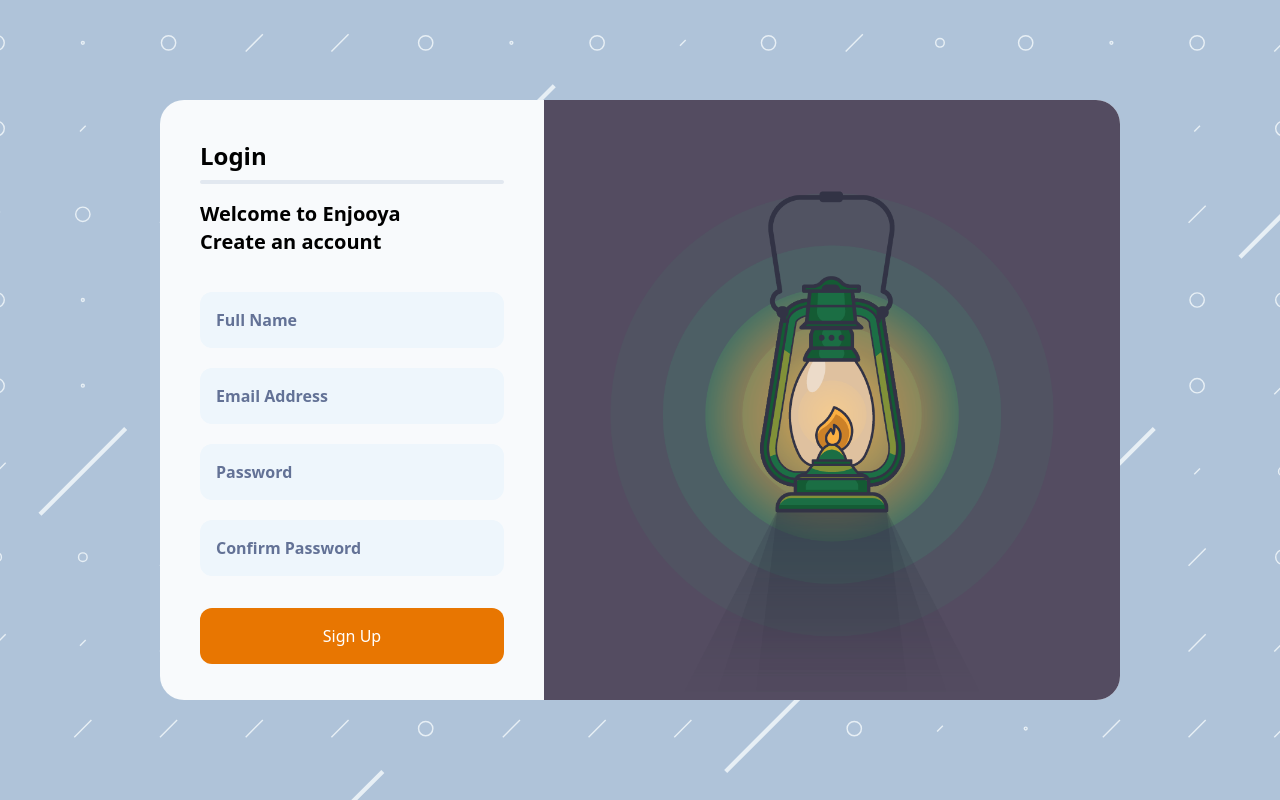
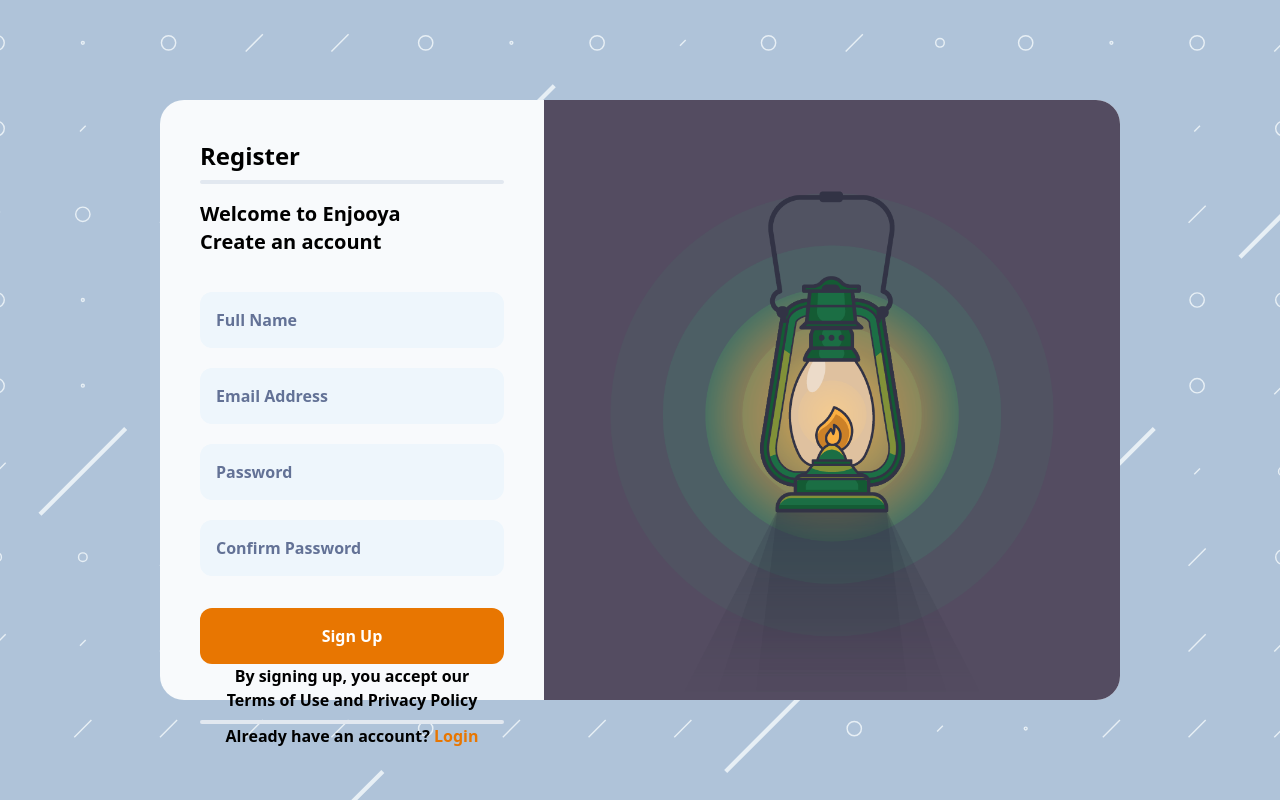
Before and after one commit to TriBhaskar/react-auth, a React (Vite) app: page / in a window 1280 px wide. Built offline with nearby package versions, Linux system fonts and the light colour scheme.

Commit message:
added router depndy and validation

```diff
--- a/package.json
+++ b/package.json
@@ -11,7 +11,8 @@
   },
   "dependencies": {
     "react": "^18.2.0",
-    "react-dom": "^18.2.0"
+    "react-dom": "^18.2.0",
+    "react-router-dom": "^6.22.3"
   },
   "devDependencies": {
     "@types/react": "^18.2.64",
--- a/src/components/Layout.jsx
+++ b/src/components/Layout.jsx
@@ -1,5 +1,6 @@
 import sprinklebgImg from "../assets/Sprinkle.svg";
 import lanternImg from "../assets/day21-Lantern.png";
+import Register from "./Register";
 export default function Layout() {
   return (
     <section
@@ -7,62 +8,7 @@
       style={{ backgroundImage: `url(${sprinklebgImg})` }}
     >
       <div className="flex flex-row bg-slate-50 h-3/4 w-3/4 mx-auto my-auto rounded-3xl">
-        <div className="basis-2/5 p-10">
-          <h1 className="text-justify text-2xl font-bold">Login</h1>
-          <hr className="mt-2 border-solid border-2 border-slate-200 rounded-lg" />
-          <form className="mt-4">
-            <h2 className="text-justify text-xl font-bold">
-              Welcome to Enjooya
-            </h2>
-            <h3 className="text-justify text-xl font-bold">
-              Create an account
-            </h3>
-            <div className="my-8 text-custom-color-1 font-semibold">
-              <div className="flex flex-col mt-4">
-                <input
-                  type="text"
-                  id="username"
-                  name="username"
-                  placeholder="Full Name"
-                  className="mt-1 p-4 w-full rounded-xl placeholder:text-custom-color-9 focus:border-gray-200 focus:outline-none focus:ring-2 focus:ring-offset-2 focus:ring-gray-300 transition-colors duration-300 bg-custom-color-11"
-                />
-              </div>
-              <div className="flex flex-col mt-4">
-                <input
-                  type="text"
-                  id="email"
-                  name="email"
-                  placeholder="Email Address"
-                  className="mt-1 p-4 w-full rounded-xl placeholder:text-custom-color-9 focus:border-gray-200 focus:outline-none focus:ring-2 focus:ring-offset-2 focus:ring-gray-300 transition-colors duration-300 bg-custom-color-11"
-                />
-              </div>
-              <div className="flex flex-col mt-4">
-                <input
-                  type="password"
-                  id="password"
-                  name="password"
-                  placeholder="Password"
-                  className="mt-1 p-4 w-full rounded-xl placeholder:text-custom-color-9 focus:border-gray-200 focus:outline-none focus:ring-2 focus:ring-offset-2 focus:ring-gray-300 transition-colors duration-300 bg-custom-color-11"
-                />
-              </div>
-              <div className="flex flex-col mt-4">
-                <input
-                  type="confirm passowrd"
-                  id="cpassword"
-                  name="cpassword"
-                  placeholder="Confirm Password"
-                  className="mt-1 p-4 w-full rounded-xl placeholder:text-custom-color-9 focus:border-gray-200 focus:outline-none focus:ring-2 focus:ring-offset-2 focus:ring-gray-300 transition-colors duration-300 bg-custom-color-11"
-                />
-              </div>
-            </div>
-            <button
-              type="submit"
-              className="w-full p-4 bg-custom-color-5 text-white rounded-xl hover:bg-gray-800 focus:outline-none focus:bg-black focus:ring-2 focus:ring-offset-2 focus:ring-gray-900 transition-colors duration-300"
-            >
-              Sign Up
-            </button>
-          </form>
-        </div>
+        <Register />
         <div
           className="basis-3/5 bg-cover bg-center bg-no-repeat rounded-r-3xl"
           style={{ backgroundImage: `url(${lanternImg})` }}
--- /dev/null
+++ b/src/components/Register.jsx
@@ -0,0 +1,81 @@
+import { useInput } from "../hooks/useInput";
+import { isEmail, isNotEmpty } from "../util/validation";
+
+export default function Register() {
+  //validation stuff
+  const {
+    value: emailValue,
+    handleInputChange: handleEmailChange,
+    handleInputBlur: handleEmailBlur,
+    hasError: emailHasError,
+  } = useInput("", (value) => isEmail(value) && isNotEmpty(value));
+
+  return (
+    <div className="basis-2/5 p-10 font-semibold">
+      <h1 className="text-justify text-2xl font-bold">Register</h1>
+      <hr className="mt-2 border-solid border-2 border-slate-200 rounded-lg" />
+      <form className="mt-4">
+        <h2 className="text-justify text-xl font-bold">Welcome to Enjooya</h2>
+        <h3 className="text-justify text-xl font-bold">Create an account</h3>
+        <div className="my-8 text-custom-color-1 ">
+          <div className="flex flex-col mt-4">
+            <input
+              type="text"
+              id="username"
+              name="username"
+              placeholder="Full Name"
+              className="mt-1 p-4 w-full rounded-xl placeholder:text-custom-color-9 focus:border-gray-200 focus:outline-none focus:ring-2 focus:ring-offset-2 focus:ring-gray-300 transition-colors duration-300 bg-custom-color-11"
+            />
+          </div>
+          <div className="flex flex-col mt-4">
+            <input
+              type="text"
+              id="email"
+              name="email"
+              placeholder="Email Address"
+              onBlur={handleEmailBlur}
+              onChange={handleEmailChange}
+              value={emailValue}
+              className="mt-1 p-4 w-full rounded-xl placeholder:text-custom-color-9 focus:border-gray-200 focus:outline-none focus:ring-2 focus:ring-offset-2 focus:ring-gray-300 transition-colors duration-300 bg-custom-color-11"
+            />
+            {emailHasError && (
+              <p className="text-orange-500 text-base">
+                {emailHasError && "Please enter a valid email."}
+              </p>
+            )}
+          </div>
+          <div className="flex flex-col mt-4">
+            <input
+              type="password"
+              id="password"
+              name="password"
+              placeholder="Password"
+              className="mt-1 p-4 w-full rounded-xl placeholder:text-custom-color-9 focus:border-gray-200 focus:outline-none focus:ring-2 focus:ring-offset-2 focus:ring-gray-300 transition-colors duration-300 bg-custom-color-11"
+            />
+          </div>
+          <div className="flex flex-col mt-4">
+            <input
+              type="confirm passowrd"
+              id="cpassword"
+              name="cpassword"
+              placeholder="Confirm Password"
+              className="mt-1 p-4 w-full rounded-xl placeholder:text-custom-color-9 focus:border-gray-200 focus:outline-none focus:ring-2 focus:ring-offset-2 focus:ring-gray-300 transition-colors duration-300 bg-custom-color-11"
+            />
+          </div>
+        </div>
+        <button
+          type="submit"
+          className="w-full p-4 bg-custom-color-5 text-white rounded-xl hover:bg-gray-800 focus:outline-none focus:bg-black focus:ring-2 focus:ring-offset-2 focus:ring-gray-900 transition-colors duration-300"
+        >
+          Sign Up
+        </button>
+      </form>
+      <p>By signing up, you accept our </p>
+      <p>Terms of Use and Privacy Policy</p>
+      <hr className="mt-2 border-solid border-2 border-slate-200 rounded-lg" />
+      <p>
+        Already have an account? <a className="text-custom-color-5">Login</a>
+      </p>
+    </div>
+  );
+}
--- /dev/null
+++ b/src/hooks/useInput.js
@@ -0,0 +1,23 @@
+import { useState } from "react";
+export function useInput(defaultValue, validationFn) {
+  const [enteredValue, setEnteredValue] = useState(defaultValue);
+  const [didEdit, setDidEdit] = useState(false);
+
+  const valueIsValid = validationFn(enteredValue);
+
+  function handleInputChange(event) {
+    setEnteredValue(event.target.value);
+    setDidEdit(false);
+  }
+
+  function handleInputBlur() {
+    setDidEdit(true);
+  }
+
+  return {
+    value: enteredValue,
+    hasError: didEdit && !valueIsValid,
+    handleInputChange,
+    handleInputBlur,
+  };
+}
--- /dev/null
+++ b/src/util/validation.js
@@ -0,0 +1,16 @@
+export function isEmail(value) {
+  const emailRegex = /^[^\s@]+@[^\s@]+\.[^\s@]+$/;
+  return emailRegex.test(value);
+}
+
+export function isNotEmpty(value) {
+  return value.trim() !== "";
+}
+
+export function hasMinLength(value, minLength) {
+  return value.length >= minLength;
+}
+
+export function isEqualsToOtherValue(value, otherValue) {
+  return value === otherValue;
+}
```
Also changed, not shown: 1 other file (tests, documents, lock files or other folders).
